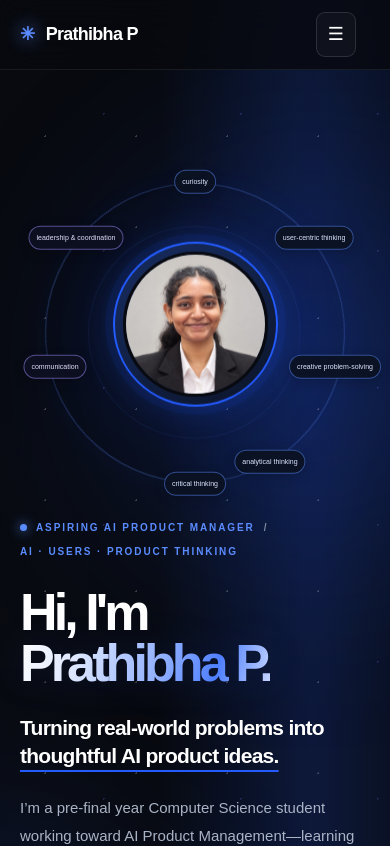
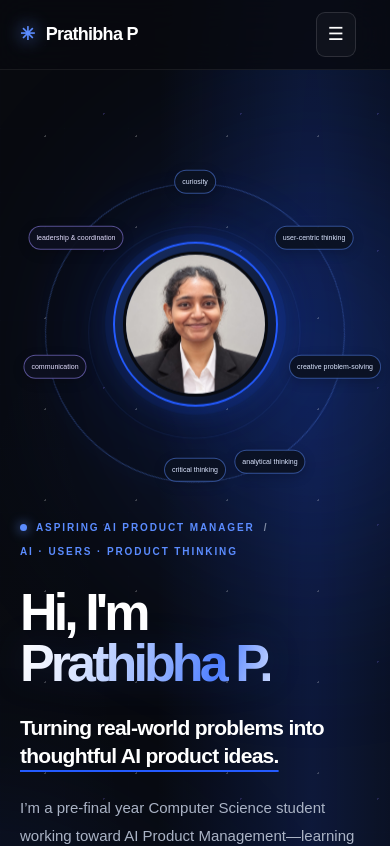
Before and after one commit to prathibha-1314/Portfolio, a Next.js app: page / in a window 390 px wide. Shown: the top 846 px of the page. Built offline with nearby package versions, Linux system fonts and the light colour scheme.

Commit message:
Align critical thinking with orbit spacing

```diff
--- a/src/app/globals.css
+++ b/src/app/globals.css
@@ -291,8 +291,8 @@ h1 { font-size:clamp(52px,7.2vw,88px);line-height:.99;letter-spacing:-.075em;mar
 }
 
 
-/* Keep the critical-thinking pill centered at the bottom of the single orbit */
-.single-5 { top:calc(50% + 207px);left:50%; }
+/* Align critical thinking with the lower arc, with a clear gap from nearby labels */
+.single-5 { top:calc(50% + 187px);left:50%; }
 @media (max-width:650px) {
-  .single-5 { top:calc(50% + 151px);left:50%; }
+  .single-5 { top:calc(50% + 137px);left:50%; }
 }
```
